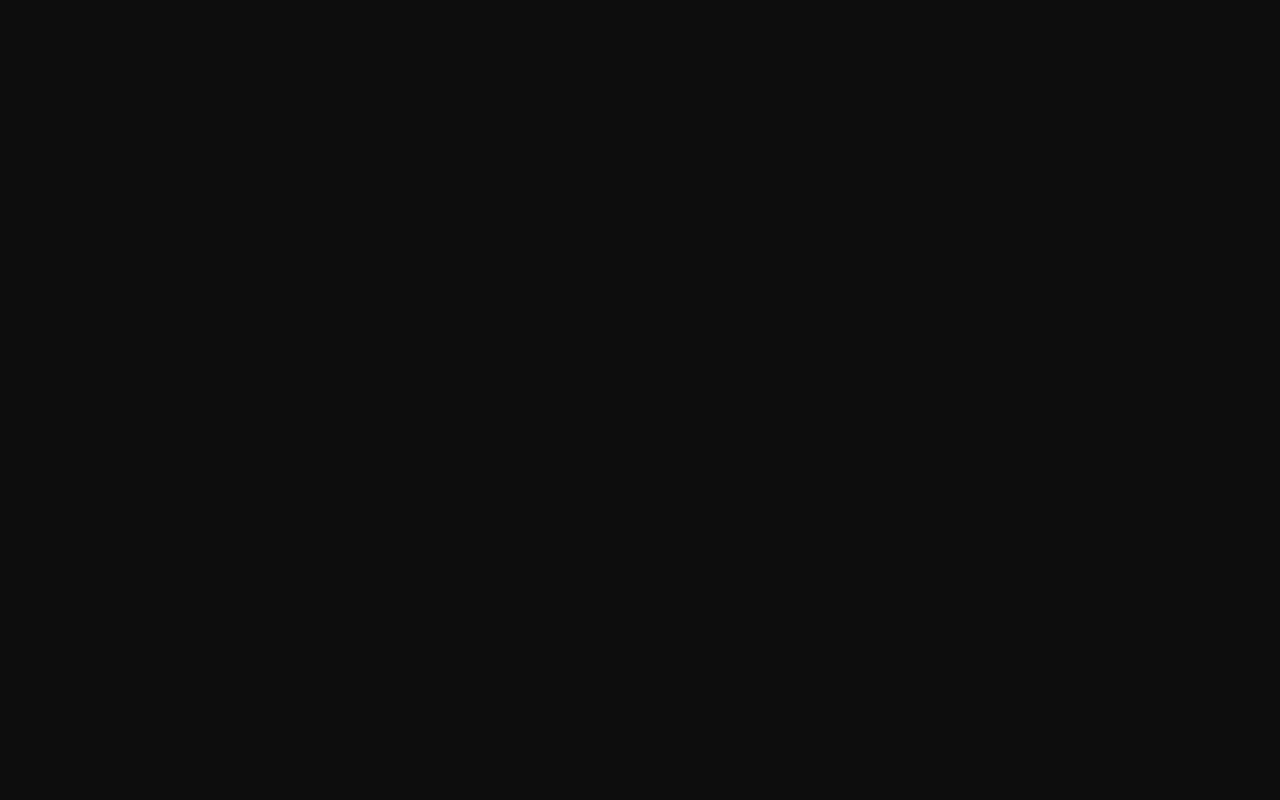
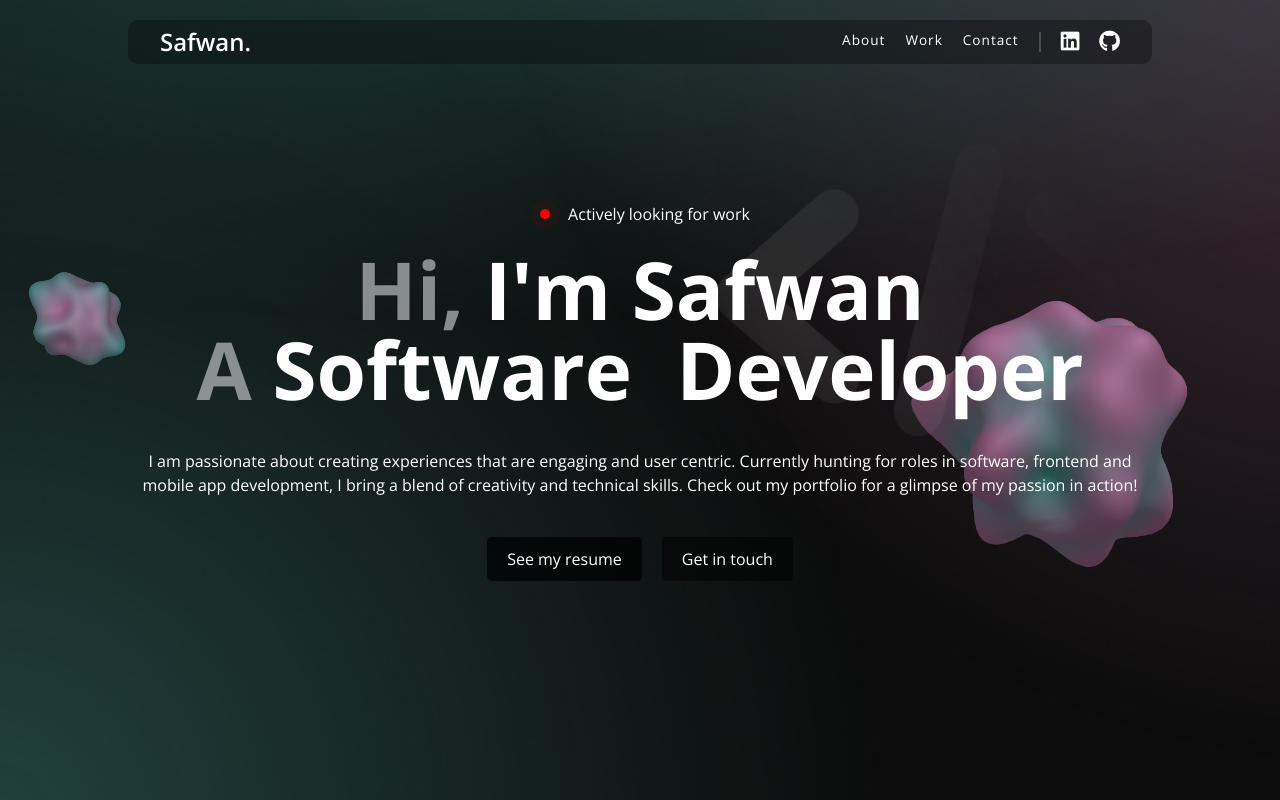
Before and after one commit to safwanyasin/portfolio, a React (Create React App) app: page / in a window 1280 px wide. Before the commit this address had no page. Shown: the top 800 px of the page. Built offline with nearby package versions, Linux system fonts and the light colour scheme.

Commit message:
minor changes

```diff
--- a/package.json
+++ b/package.json
@@ -1,5 +1,5 @@
 {
-  "homepage": "https://safwanyasin.github.io/home",
+  "homepage": "https://safwan.bio",
   "name": "safwan_portfolio",
   "version": "0.1.0",
   "private": true,
--- a/src/App.js
+++ b/src/App.js
@@ -28,7 +28,7 @@
   }, []);
   return (
     <Routes>
-      <Route path="/home" element={<Layout />}>
+      <Route path="/" element={<Layout />}>
         <Route index element={<Home />} />
         {/* <Route path="about" element={<AboutMe />} /> */}
       </Route>
```
